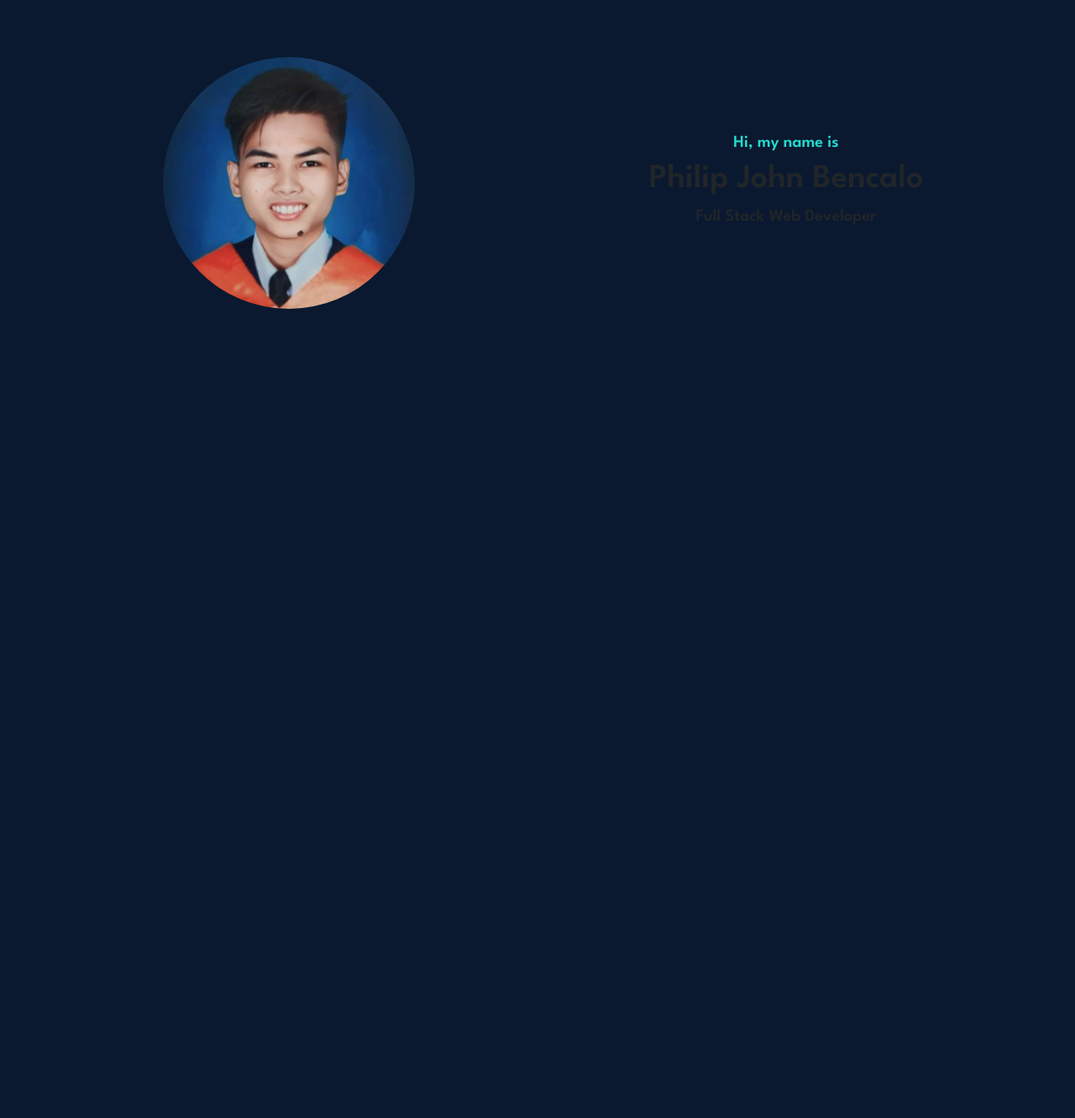
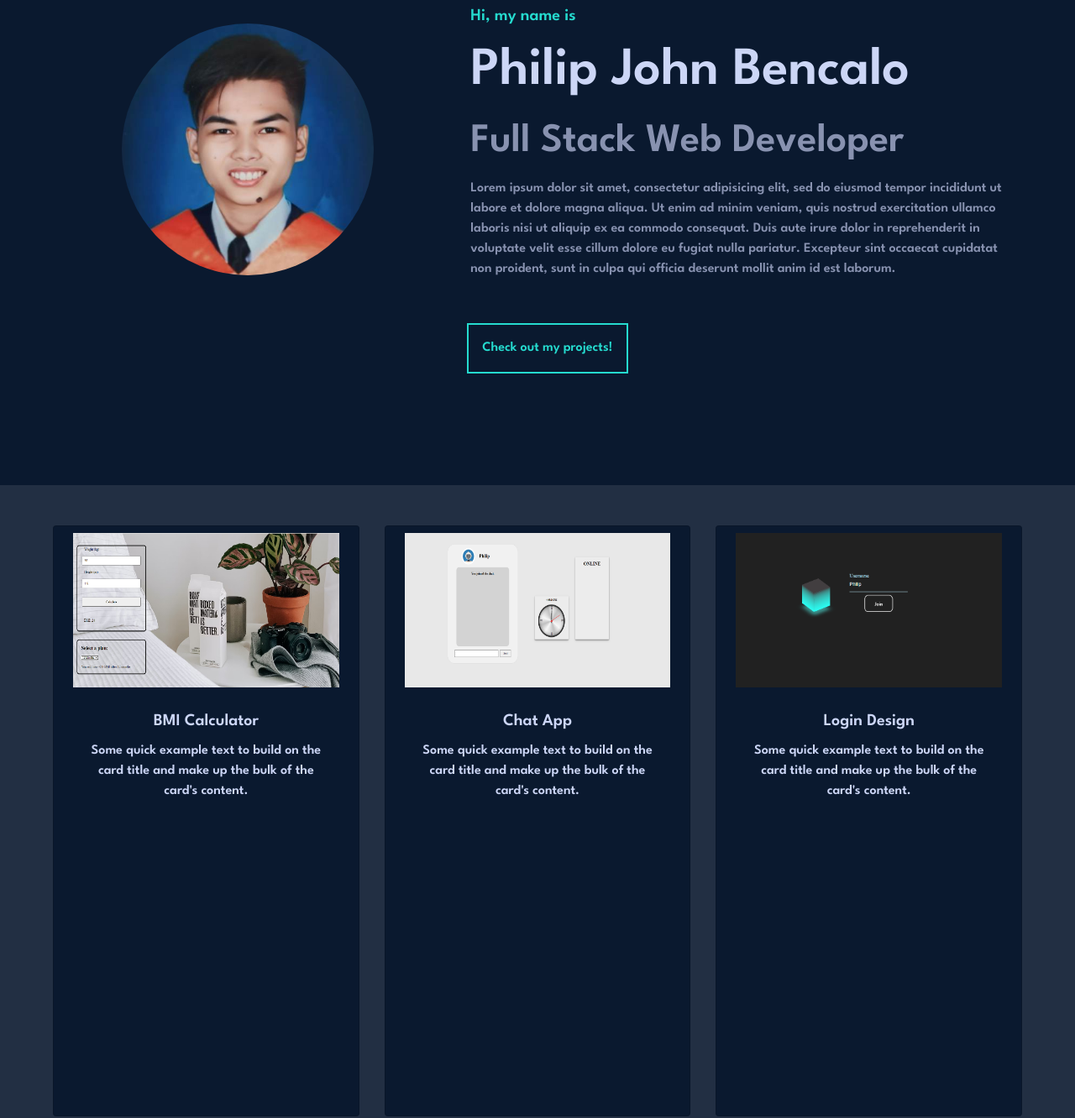
Before and after one commit to pjohnbencalo/webportfolio, a plain HTML site: page index.html in a window 1280 px wide. Shown: the part 230-1562 px from the top of the page at 84% size. Before the commit the page ends 848 px from the top, so only its background shows below. Drawn offline with nearby package versions, Linux system fonts and the light colour scheme.

Commit message:
Add designs

```diff
--- a/index.css
+++ b/index.css
@@ -1,12 +1,16 @@
 /* Add Font Family */
 body {
 	font-family: 'League Spartan', sans-serif;
-	background: #0A192F;
 }
 
 /* Change behavior of scroll */
 html {
 	scroll-behavior: smooth;
+}
+
+/* Setting background color for landing and navbar */
+#landing, .navbar, .card{
+	background: #0A192F;
 }
 
 /* Resize Profile image */
@@ -20,18 +24,53 @@ a.nav-link {
 	color: white !important;
 }
 
-/* Setting texts into custom color */
-a.navbar-brand, #intro-text {
+a.navbar-brand, #intro-text, #checkout {
 	color: #25dbcf;
 }
 
-/* Border for PJ */
-.custom-border {
+#intro-name {
+	color: #ccd6f6;
+	font-size: 4rem;
+}
+
+#intro-subname {
+	color: #8892B0;
+	font-size: 3rem;
+}
+
+#intro-description {
+	color: #8892B0;
+	font-size: 1rem;
+}
+
+/* Border for PJ and checkout my projects */
+.custom-border, #checkout {
 	border: 2px solid #25dbcf;
 }
 
+#checkout {
+	position: absolute;
+	margin-top: 2rem;
+}
+
+/* Putting border bottom starting md size */
 @media (min-width: 768px) {
   .border-bottom-md {
     border-bottom: 1px solid #25dbcf;
   }
 }
+
+/* Adding background color to projects page */
+#projects {
+	background-color: #222f43;
+}
+
+/* Changing width and height of images */
+
+.card-img-top {
+	height: 200px;
+}
+
+.card-title, .card-text {
+	color: #ccd6f6;
+}
--- a/index.html
+++ b/index.html
@@ -47,18 +47,61 @@
 		<!-- End Navbar Section -->
 
 	 	<!-- Landing Section -->
-	 	 <div id="landing" class="row p-5 mt-5 vh-100 d-md-flex align-items-center">
-	 	 	<div class="col">
+	 	 <div id="landing" class="row p-5 mt-2 vh-100 d-md-flex align-items-center">
+	 	 	<div class="col col-md-5">
 	 	 		<img id="profile-img" class="rounded-circle" src="./images/philip.jpg">
 	 	 	</div>
- 	 	 	<div id="name-info" class="col">
- 	 	 		<h5 id="intro-text">Hi, my name is</h5>
- 	 	 		<h1 class="font-weight-bold">Philip John Bencalo</h1>
- 	 	 		<h5>Full Stack Web Developer</h3>
+ 	 	 	<div id="name-info" class="col col-md-7 text-md-left">
+ 	 	 		<h5 id="intro-text" class="p-1">Hi, my name is</h5>
+ 	 	 		<h1 id="intro-name" class="font-weight-bold p-1">Philip John Bencalo</h1>
+ 	 	 		<h5 id="intro-subname" class="p-1">Full Stack Web Developer</h3>
+ 	 	 		<p id="intro-description" class="p-1">Lorem ipsum dolor sit amet, consectetur adipisicing elit, sed do eiusmod
+ 	 	 		tempor incididunt ut labore et dolore magna aliqua. Ut enim ad minim veniam,
+ 	 	 		quis nostrud exercitation ullamco laboris nisi ut aliquip ex ea commodo
+ 	 	 		consequat. Duis aute irure dolor in reprehenderit in voluptate velit esse
+ 	 	 		cillum dolore eu fugiat nulla pariatur. Excepteur sint occaecat cupidatat non
+ 	 	 		proident, sunt in culpa qui officia deserunt mollit anim id est laborum.</p>
+ 	 	 		<a id="checkout" class="text-decoration-none p-3" href="#projects">Check out my projects!</a>
  	 	 	</div>
  	 	 </div>
 	 	 </div>
 	 	<!-- End Landing Section -->
+
+	 	<!-- Projects Section -->
+	 	 <div id="projects" class="mx-auto row vh-100 card-deck p-5">
+
+	 	 	<!-- BMI Calculator Project -->
+	 	 	 <div class="card col-lg-4 mb-5 mb-lg-0">
+	 	 	   <img src="./images/card-bmi.png" class="card-img-top p-2 rounded" alt="Card BMI">
+	 	 	   <div class="card-body">
+	 	 	     <h5 class="card-title">BMI Calculator</h5>
+	 	 	     <p class="card-text">Some quick example text to build on the card title and make up the bulk of the card's content.</p>
+	 	 	   </div>
+	 	 	 </div>
+	 	 	<!-- End BMI Calculator Project -->
+
+	 	 	<!-- Chat App Project -->
+	 	 	 <div class="card col-lg-4 mb-5 mb-lg-0">
+	 	 	   <img src="./images/card-chatapp.png" class="card-img-top p-2 rounded" alt="Card ChatApp">
+	 	 	   <div class="card-body">
+	 	 	     <h5 class="card-title">Chat App</h5>
+	 	 	     <p class="card-text">Some quick example text to build on the card title and make up the bulk of the card's content.</p>
+	 	 	   </div>
+	 	 	 </div>
+	 	 	<!-- End Chat App Project -->
+
+	 	 	<!-- Login Project -->
+	 	 	 <div class="card col-lg-4 mb-5 mb-lg-0">
+	 	 	   <img src="./images/card-login.png" class="card-img-top p-2 rounded" alt="Card Login">
+	 	 	   <div class="card-body">
+	 	 	     <h5 class="card-title">Login Design</h5>
+	 	 	     <p class="card-text">Some quick example text to build on the card title and make up the bulk of the card's content.</p>
+	 	 	   </div>
+	 	 	 </div>
+	 	 	<!-- End Login Project -->
+
+	 	 </div>
+	 	<!-- End Projects Section -->
 
 	 </div>
 	<!-- End Container -->
```
Also changed, not shown: images/card-bmi.PNG (added), images/card-chatapp.PNG (added), images/card-login.PNG (added).
